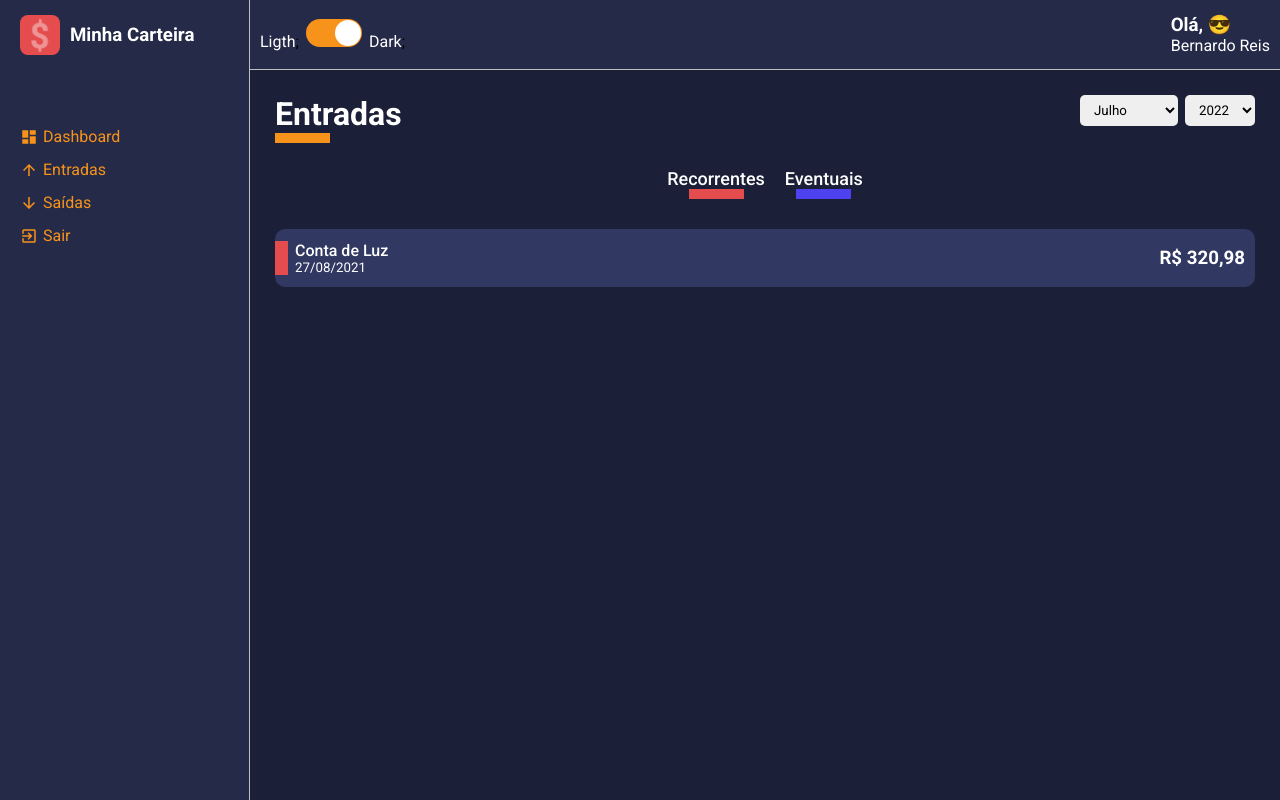
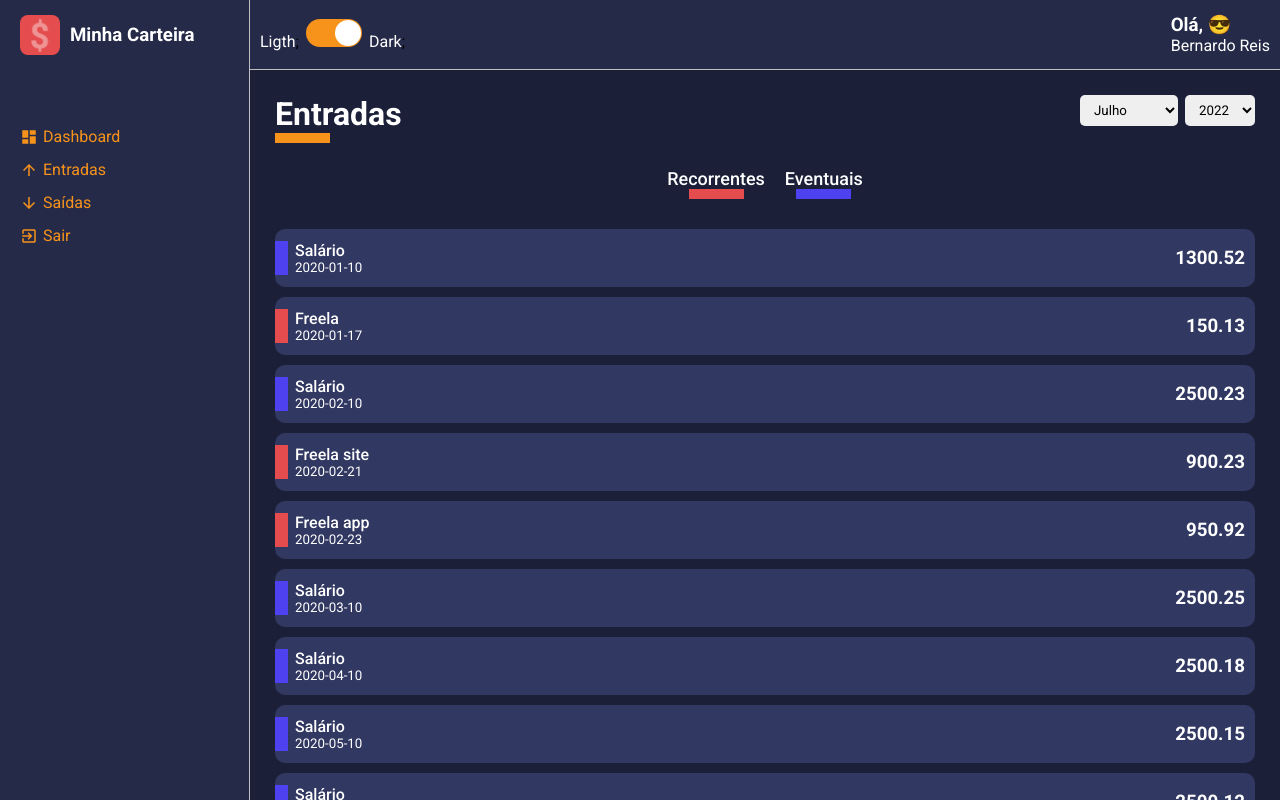
Before and after one commit to devBernardo-Mendes/react-dashboard, a React (Create React App) app: page /list/entry-balance in a window 1280 px wide. Built offline with nearby package versions, Linux system fonts and the light colour scheme.

Commit message:
feat: :sparkles: Create hooks and pass depedencies

```diff
--- a/src/pages/List/index.tsx
+++ b/src/pages/List/index.tsx
@@ -23,11 +23,11 @@ import gains from "../../repositories/gains";
 import expenses from "../../repositories/expenses";
 
 const List: React.FC<IRouteParams> = ({ match }) => {
-  // const [data, setData] = useState<IData>([]);
+  const [data, setData] = useState<IData[]>([]);
 
   const { type } = match.params;
 
-  const listData = useMemo(() => {
+  const title = useMemo(() => {
     return type === "entry-balance" ? "Entradas" : "Saídas";
   }, [type]);
 
@@ -35,13 +35,28 @@ const List: React.FC<IRouteParams> = ({ match }) => {
     return type === "entry-balance" ? "#F7931B" : "#E44C4E";
   }, [type]);
 
-  // useEffect(() => {
-  //   console.log(listData);
-  // }, []);
+  const listData = useMemo(() => {
+    return type === "entry-balance" ? gains : expenses;
+  }, [type]);
+
+  useEffect(() => {
+    const response = listData.map((item) => {
+      return {
+        id: String(Math.random() * data.length),
+        description: item.description,
+        amountFormatted: item.amount,
+        frequency: item.frequency,
+        dateFormatted: item.date,
+        tagColor: item.frequency === "recorrente" ? "#4E41F0" : "#E44C4E",
+      };
+    });
+
+    setData(response);
+  }, [data.length, listData]);
 
   return (
     <Container>
-      <ContentHeader title={listData} lineColor={lineColor}>
+      <ContentHeader title={title} lineColor={lineColor}>
         <SelectInput option={months} />
         <SelectInput option={years} />
       </ContentHeader>
@@ -54,12 +69,15 @@ const List: React.FC<IRouteParams> = ({ match }) => {
         </button>
       </Filters>
       <Content>
-        <HistoryFinanceCard
-          tagColor="#E44C4E"
-          title="Conta de Luz"
-          subtitle="27/08/2021"
-          amount="R$ 320,98"
-        />
+        {data.map((item) => (
+          <HistoryFinanceCard
+            key={item.id}
+            tagColor={item.tagColor}
+            title={item.description}
+            subtitle={item.dateFormatted}
+            amount={item.amountFormatted}
+          />
+        ))}
       </Content>
     </Container>
   );
```
